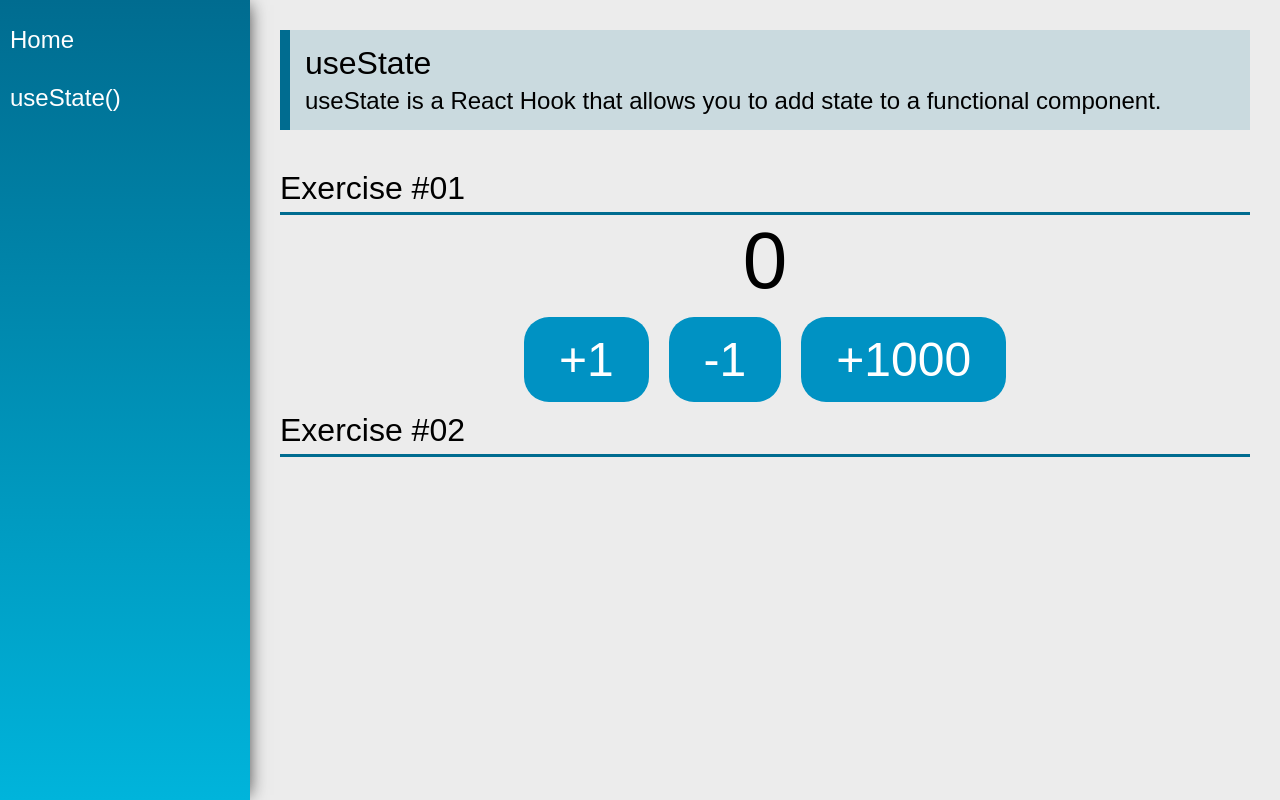
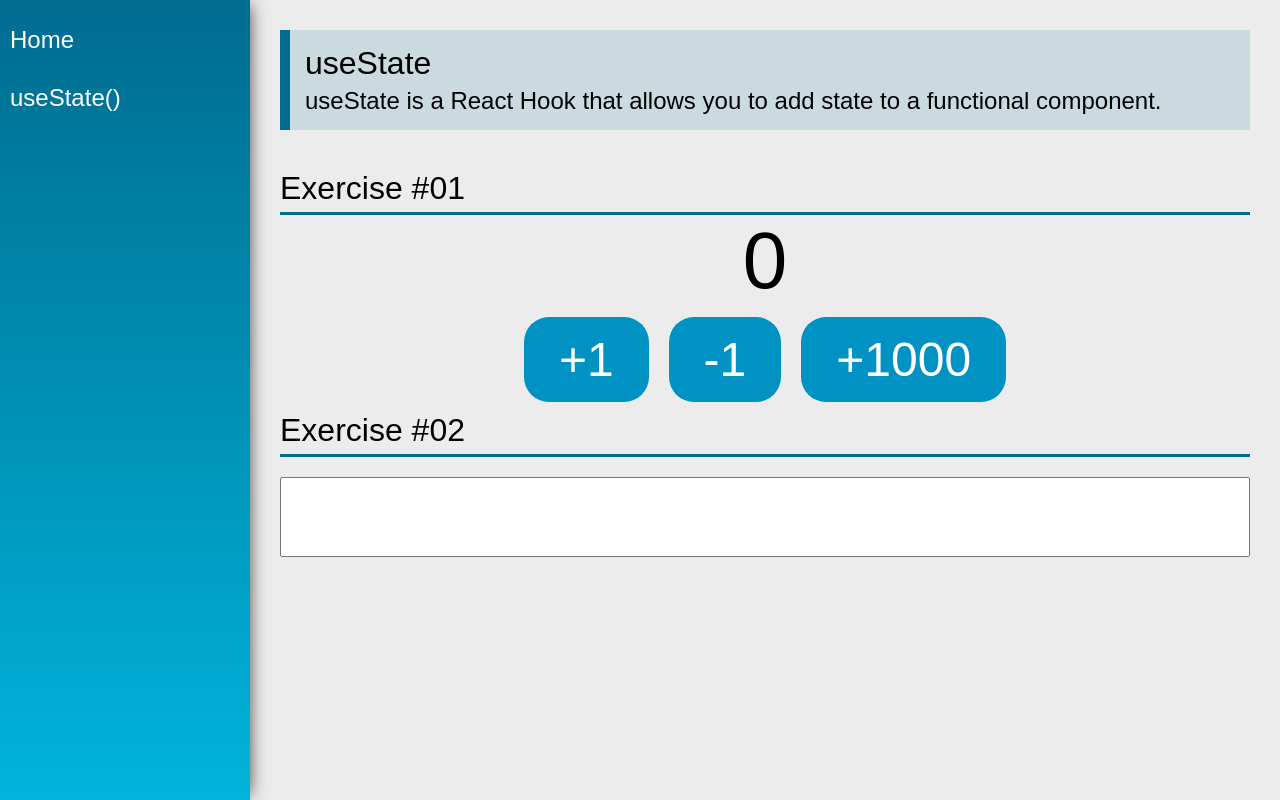
Before and after one commit to bryanoliveira11/Curso-React-Redux, a React (Create React App) app in the folder react-hooks/: page /useState in a window 1280 px wide. Built offline with nearby package versions, Linux system fonts and the light colour scheme.

Commit message:
useState #2

```diff
--- a/react-hooks/src/views/examples/UseState.jsx
+++ b/react-hooks/src/views/examples/UseState.jsx
@@ -4,6 +4,7 @@
 
 const UseState = (props) => {
   const [count, setCount] = useState(0);
+  const [name, setName] = useState('');
 
   return (
     <div className="useState">
@@ -30,6 +31,13 @@
         </div>
       </div>
       <SectionTitle title="Exercise #02" />
+      <input
+        type="text"
+        className="input"
+        value={name}
+        onChange={(e) => setName(e.target.value)}
+      />
+      <span className="text">{name}</span>
     </div>
   );
 };
```
